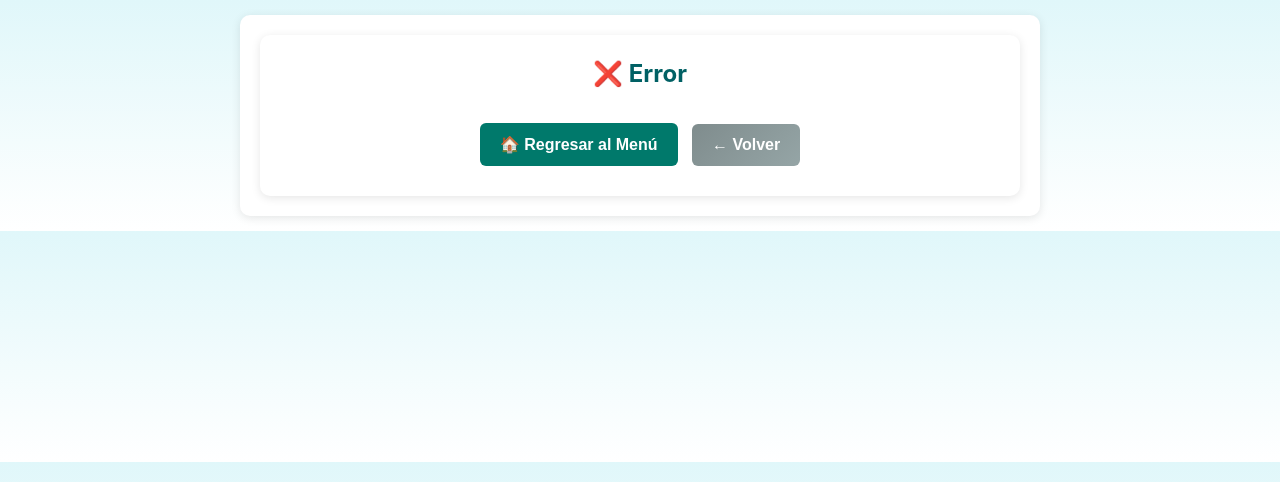
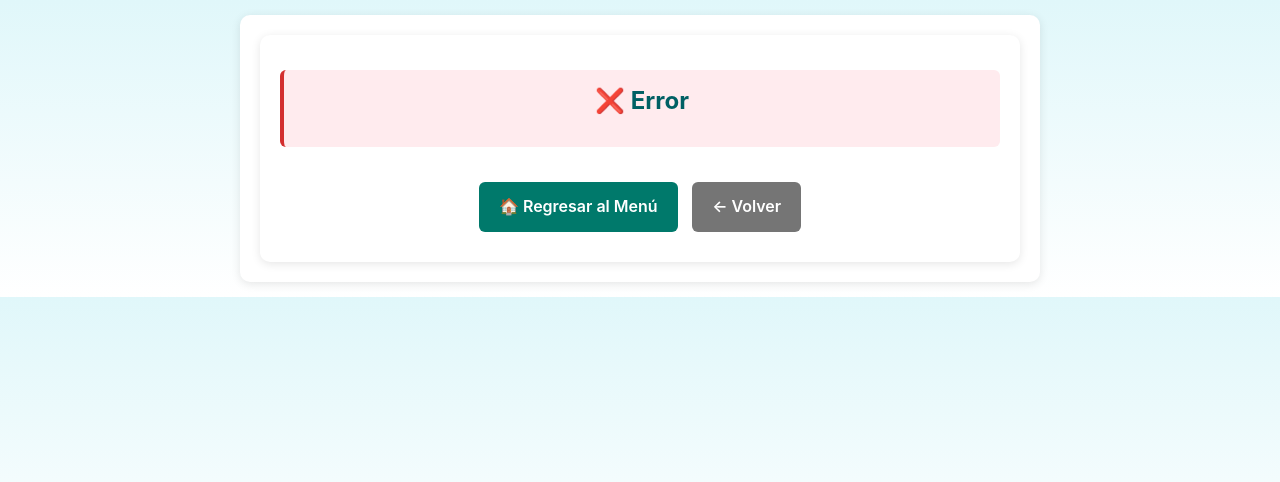
Before and after one commit to danny437/GalloFinoRD, a Flask app: template templates/error.html in a window 1280 px wide. Shown: the top 482 px of the page. Run offline with Flask 3, Linux system fonts and the light colour scheme; the template is opened without the code that fills it, so the values that code supplies are empty.

Commit message:
Update error.html

```diff
--- a/templates/error.html
+++ b/templates/error.html
@@ -5,14 +5,14 @@
 
 {% block content %}
 <div class="container">
-  <div class="resultado">
+  <div class="resultado error">
     <h2>❌ Error</h2>
     <p>{{ error }}</p>
   </div>
-  <div style="text-align:center; margin-top:20px;">
-    <a href="{{ url_for('menu_principal') }}"><button>🏠 Regresar al Menú</button></a>
+  <div class="acciones-centradas">
+    <a href="{{ url_for('menu_principal') }}" class="btn">🏠 Regresar al Menú</a>
     {% if request.referrer and request.referrer != request.url %}
-      <a href="javascript:history.back()"><button style="background:linear-gradient(135deg,#7f8c8d,#95a5a6); color:white;">← Volver</button></a>
+      <a href="javascript:history.back()" class="btn btn-secondary">← Volver</a>
     {% endif %}
   </div>
 </div>
```
